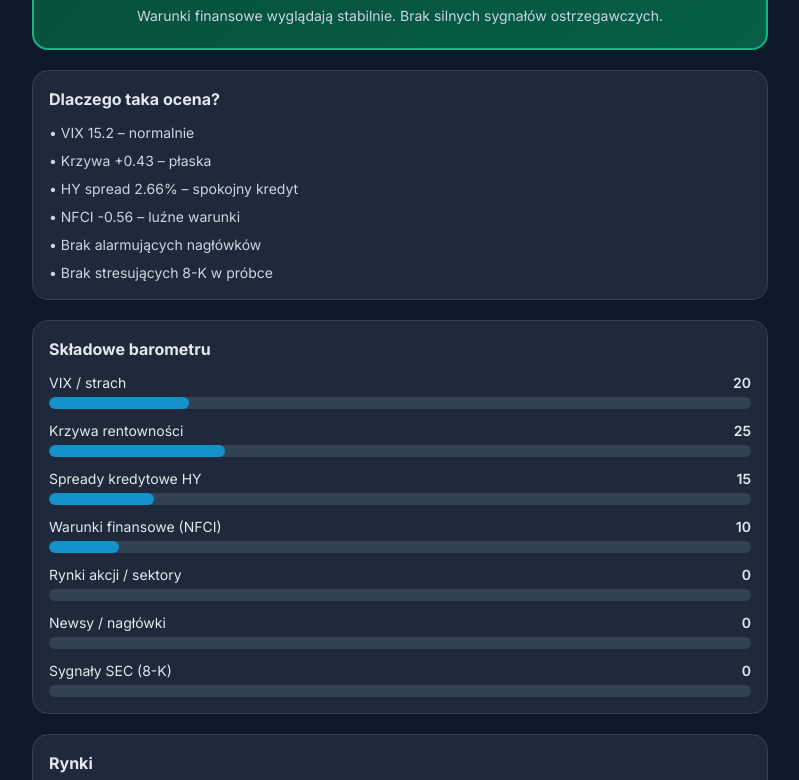
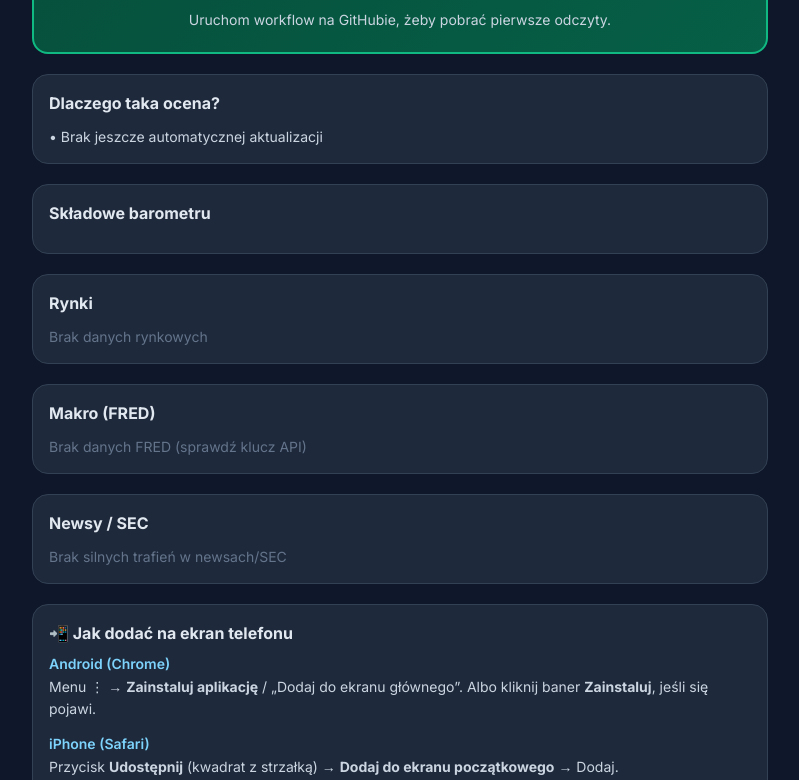
Before and after one commit to AIHD-pl/crisis-barometer, a plain HTML site: page index.html in a window 1280 px wide. Shown: the part 273-1053 px from the top of the page, without its empty margins (240-1039 px from the left). Drawn offline with nearby package versions, Linux system fonts and the light colour scheme.

Commit message:
Add files via upload

```diff
--- a/index.html
+++ b/index.html
@@ -5,12 +5,18 @@
   <meta name="viewport" content="width=device-width, initial-scale=1.0, maximum-scale=1.0, user-scalable=no, viewport-fit=cover" />
   <meta name="theme-color" content="#0f172a" />
   <meta name="apple-mobile-web-app-capable" content="yes" />
-  <title>Barometr Ryzyka Finansowego</title>
+  <meta name="apple-mobile-web-app-status-bar-style" content="black-translucent" />
+  <meta name="apple-mobile-web-app-title" content="Barometr" />
+  <meta name="mobile-web-app-capable" content="yes" />
+  <meta name="description" content="Barometr ryzyka finansowego – wczesne sygnały napięcia w systemie" />
   <link rel="manifest" href="manifest.json" />
+  <link rel="apple-touch-icon" href="icon-192.png" />
+  <link rel="icon" type="image/png" href="icon-192.png" />
+  <title>Barometr Ryzyka</title>
   <script src="https://cdn.tailwindcss.com"></script>
   <link href="https://fonts.googleapis.com/css2?family=Inter:wght@400;500;600;700;800&display=swap" rel="stylesheet">
   <style>
-    body { font-family: Inter, system-ui, sans-serif; background:#0f172a; color:#e2e8f0; margin:0; min-height:100dvh; }
+    body { font-family: Inter, system-ui, sans-serif; background:#0f172a; color:#e2e8f0; margin:0; min-height:100dvh; padding-bottom: env(safe-area-inset-bottom); }
     .card { background:#1e293b; border:1px solid #334155; border-radius:16px; }
     .good { background:linear-gradient(135deg,#064e3b,#065f46); border-color:#10b981; }
     .warn { background:linear-gradient(135deg,#713f12,#854d0e); border-color:#eab308; }
@@ -18,16 +24,39 @@
     .crit { background:linear-gradient(135deg,#7f1d1d,#991b1b); border-color:#ef4444; }
     .bar-bg { background:#334155; border-radius:999px; height:12px; overflow:hidden; }
     .bar-fill { height:100%; border-radius:999px; transition:width .4s; }
+    .install-banner {
+      position: fixed; left: 12px; right: 12px; bottom: calc(12px + env(safe-area-inset-bottom));
+      background: #1e293b; border: 1px solid #38bdf8; border-radius: 16px;
+      padding: 14px 16px; z-index: 100; box-shadow: 0 10px 30px rgba(0,0,0,.45);
+    }
   </style>
 </head>
-<body class="p-4 max-w-3xl mx-auto pb-10">
-  <header class="mb-5 flex items-start justify-between gap-3">
+<body class="p-4 max-w-3xl mx-auto pb-28">
+
+  <!-- BANER INSTALACJI -->
+  <div id="installBanner" class="install-banner hidden">
+    <div class="flex items-start gap-3">
+      <div class="text-2xl">📲</div>
+      <div class="flex-1">
+        <div class="font-semibold text-sm">Zainstaluj na telefonie</div>
+        <div id="installHint" class="text-xs text-slate-400 mt-1 leading-relaxed">
+          Dodaj Barometr do ekranu głównego – będzie działał jak zwykła aplikacja.
+        </div>
+        <div class="flex gap-2 mt-3">
+          <button id="installBtn" onclick="installApp()" class="bg-sky-500 text-white text-sm font-medium px-4 py-2 rounded-lg">Zainstaluj</button>
+          <button onclick="hideInstall()" class="text-slate-400 text-sm px-3 py-2">Później</button>
+        </div>
+      </div>
+    </div>
+  </div>
+
+  <header class="mb-5 flex items-start justify-between gap-3 pt-1">
     <div>
       <h1 class="text-2xl font-extrabold">🌡️ Barometr Ryzyka</h1>
-      <p class="text-slate-400 text-sm">Wczesne sygnały napięcia w systemie finansowym</p>
+      <p class="text-slate-400 text-sm">Wczesne sygnały napięcia finansowego</p>
       <p id="updated" class="text-xs text-slate-500 mt-1">Ładowanie...</p>
     </div>
-    <button onclick="loadData()" class="w-11 h-11 rounded-full bg-slate-700 text-lg">🔄</button>
+    <button onclick="loadData()" class="w-11 h-11 rounded-full bg-slate-700 text-lg active:scale-95 transition" aria-label="Odśwież">🔄</button>
   </header>
 
   <section id="mainCard" class="card border-2 p-5 mb-5 text-center">
@@ -63,12 +92,100 @@
     <div id="newsSec" class="space-y-2 text-sm text-slate-300"></div>
   </section>
 
-  <section class="card p-4 text-xs text-slate-500 leading-relaxed">
+  <!-- Instrukcja instalacji zawsze widoczna na dole -->
+  <section class="card p-4 mb-5">
+    <h2 class="font-bold mb-2">📲 Jak dodać na ekran telefonu</h2>
+    <div class="text-sm text-slate-300 space-y-3 leading-relaxed">
+      <div>
+        <div class="font-semibold text-sky-300">Android (Chrome)</div>
+        <div>Menu ⋮ → <b>Zainstaluj aplikację</b> / „Dodaj do ekranu głównego”.
+        Albo kliknij baner <b>Zainstaluj</b>, jeśli się pojawi.</div>
+      </div>
+      <div>
+        <div class="font-semibold text-sky-300">iPhone (Safari)</div>
+        <div>Przycisk <b>Udostępnij</b> (kwadrat z strzałką) → <b>Dodaj do ekranu początkowego</b> → Dodaj.</div>
+      </div>
+    </div>
+  </section>
+
+  <section class="card p-4 text-xs text-slate-500 leading-relaxed mb-6">
     To nie jest porada inwestycyjna ani prognoza daty kryzysu. Barometr składa publiczne wskaźniki w prostą ocenę napięcia.
-    Dane odświeżają się automatycznie co ok. 6 godzin przez GitHub Actions.
+    Dane odświeżają się automatycznie co ok. 6 godzin.
   </section>
 
 <script>
+  let deferredPrompt = null;
+
+  // --- PWA: service worker ---
+  if ('serviceWorker' in navigator) {
+    navigator.serviceWorker.register('./sw.js', { scope: './' }).catch(console.error);
+  }
+
+  // --- PWA: install prompt (Android/Chrome) ---
+  window.addEventListener('beforeinstallprompt', (e) => {
+    e.preventDefault();
+    deferredPrompt = e;
+    if (!localStorage.getItem('installDismissed')) {
+      showInstallBanner('android');
+    }
+  });
+
+  window.addEventListener('appinstalled', () => {
+    hideInstall();
+    deferredPrompt = null;
+  });
+
+  function isIos() {
+    return /iphone|ipad|ipod/i.test(navigator.userAgent);
+  }
+  function isInStandalone() {
+    return window.matchMedia('(display-mode: standalone)').matches || window.navigator.standalone === true;
+  }
+
+  function showInstallBanner(mode) {
+    const banner = document.getElementById('installBanner');
+    const hint = document.getElementById('installHint');
+    const btn = document.getElementById('installBtn');
+    if (isInStandalone()) return;
+
+    if (mode === 'ios' || (isIos() && !deferredPrompt)) {
+      hint.innerHTML = 'Na iPhonie: kliknij <b>Udostępnij</b> (□↑) na dole Safari, potem <b>Dodaj do ekranu początkowego</b>.';
+      btn.classList.add('hidden');
+    } else {
+      hint.textContent = 'Dodaj Barometr do ekranu głównego – będzie działał jak zwykła aplikacja.';
+      btn.classList.remove('hidden');
+    }
+    banner.classList.remove('hidden');
+  }
+
+  function hideInstall() {
+    document.getElementById('installBanner').classList.add('hidden');
+    localStorage.setItem('installDismissed', '1');
+  }
+
+  async function installApp() {
+    if (!deferredPrompt) {
+      if (isIos()) {
+        showInstallBanner('ios');
+        return;
+      }
+      alert('W Chrome: menu ⋮ → Zainstaluj aplikację');
+      return;
+    }
+    deferredPrompt.prompt();
+    await deferredPrompt.userChoice;
+    deferredPrompt = null;
+    hideInstall();
+  }
+
+  // Pokaż wskazówkę iOS po chwili, jeśli nie zainstalowane
+  setTimeout(() => {
+    if (isIos() && !isInStandalone() && !localStorage.getItem('installDismissed')) {
+      showInstallBanner('ios');
+    }
+  }, 1500);
+
+  // --- Dane ---
   async function loadData(){
     document.getElementById('updated').textContent = 'Odświeżam...';
     try{
@@ -131,7 +248,7 @@ function render(data){
     let html = '';
     if(news.hit_count) html += `<div class="mb-2 font-medium text-amber-300">Newsy stresowe: ${news.hit_count}</div>` +
       (news.hits||[]).slice(0,5).map(h=>`<div class="text-xs mb-1">• ${h.title}</div>`).join('');
-  if(sec.hit_count|| (sec.hits||[]).length) html += `<div class="mt-3 mb-2 font-medium text-purple-300">SEC 8-K: ${sec.hit_count||sec.hits.length}</div>` +
+    if(sec.hit_count || (sec.hits||[]).length) html += `<div class="mt-3 mb-2 font-medium text-purple-300">SEC 8-K: ${sec.hit_count||sec.hits.length}</div>` +
       (sec.hits||[]).slice(0,5).map(h=>`<div class="text-xs mb-1">• ${h.title}</div>`).join('');
     if(!html) html = '<div class="text-slate-500">Brak silnych trafień w newsach/SEC</div>';
     document.getElementById('newsSec').innerHTML = html;
--- a/monitor_data/latest_report.json
+++ b/monitor_data/latest_report.json
@@ -1,302 +1,16 @@
 {
-  "timestamp": "2026-09-04T08:29:33.344679Z",
+  "timestamp": "2026-09-02T12:00:00Z",
   "barometer": {
-    "score": 12.6,
+    "score": 0,
     "level": "spokojnie",
-    "level_label": "🟢 Spokojnie",
-    "description": "Warunki finansowe wyglądają stabilnie. Brak silnych sygnałów ostrzegawczych.",
-    "components": [
-      {
-        "name": "VIX / strach",
-        "score": 20,
-        "weight": 0.2
-      },
-      {
-        "name": "Krzywa rentowności",
-        "score": 25,
-        "weight": 0.18
-      },
-      {
-        "name": "Spready kredytowe HY",
-        "score": 15,
-        "weight": 0.18
-      },
-      {
-        "name": "Warunki finansowe (NFCI)",
-        "score": 10,
-        "weight": 0.14
-      },
-      {
-        "name": "Rynki akcji / sektory",
-        "score": 0,
-        "weight": 0.15
-      },
-      {
-        "name": "Newsy / nagłówki",
-        "score": 0,
-        "weight": 0.08
-      },
-      {
-        "name": "Sygnały SEC (8-K)",
-        "score": 0,
-        "weight": 0.07
-      }
-    ],
-    "reasons": [
-      "VIX 15.2 – normalnie",
-      "Krzywa +0.43 – płaska",
-      "HY spread 2.66% – spokojny kredyt",
-      "NFCI -0.56 – luźne warunki",
-      "Brak alarmujących nagłówków",
-      "Brak stresujących 8-K w próbce"
-    ]
+    "level_label": "🟢 Oczekiwanie na dane",
+    "description": "Uruchom workflow na GitHubie, żeby pobrać pierwsze odczyty.",
+    "components": [],
+    "reasons": ["Brak jeszcze automatycznej aktualizacji"]
   },
-  "fred": {
-    "VIXCLS": {
-      "id": "VIXCLS",
-      "label": "VIX (strach na giełdzie)",
-      "value": 15.2,
-      "date": "2026-09-02",
-      "change_pct": -6.98,
-      "history": [
-        16.01,
-        15.13,
-        15.85,
-        15.45,
-        15.21,
-        14.51,
-        14.43,
-        14.92,
-        16.34,
-        15.2
-      ]
-    },
-    "T10Y2Y": {
-      "id": "T10Y2Y",
-      "label": "Krzywa 10y-2y (odwrócenie = ostrzeżenie)",
-      "value": 0.43,
-      "date": "2026-09-03",
-      "change_pct": 7.5,
-      "history": [
-        0.5,
-        0.46,
-        0.47,
-        0.47,
-        0.47,
-        0.39,
-        0.41,
-        0.4,
-        0.4,
-        0.43
-      ]
-    },
-    "T10Y3M": {
-      "id": "T10Y3M",
-      "label": "Krzywa 10y-3m",
-      "value": 0.88,
-      "date": "2026-09-03",
-      "change_pct": 1.15,
-      "history": [
-        0.86,
-        0.83,
-        0.78,
-        0.81,
-        0.83,
-        0.83,
-        0.84,
-        0.87,
-        0.87,
-        0.88
-      ]
-    },
-    "BAMLH0A0HYM2": {
-      "id": "BAMLH0A0HYM2",
-      "label": "Spready high-yield (kredyt śmieciowy)",
-      "value": 2.66,
-      "date": "2026-09-02",
-      "change_pct": 0.38,
-      "history": [
-        2.75,
-        2.7,
-        2.69,
-        2.7,
-        2.67,
-        2.63,
-        2.6,
-        2.63,
-        2.65,
-        2.66
-      ]
-    },
-    "DFF": {
-      "id": "DFF",
-      "label": "Stopa Fed Funds",
-      "value": 3.63,
-      "date": "2026-09-02",
-      "change_pct": 0.0,
-      "history": [
-        3.63,
-        3.63,
-        3.63,
-        3.63,
-        3.63,
-        3.63,
-        3.63,
-        3.63,
-        3.63,
-        3.63
-      ]
-    },
-    "DTWEXBGS": {
-      "id": "DTWEXBGS",
-      "label": "Indeks dolara (DXY proxy)",
-      "value": 118.7479,
-      "date": "2026-08-28",
-      "change_pct": 0.33,
-      "history": [
-        118.814,
-        118.9831,
-        118.3328,
-        118.2548,
-        118.0628,
-        118.3195,
-        118.2283,
-        118.4461,
-        118.3583,
-        118.7479
-      ]
-    },
-    "NFCI": {
-      "id": "NFCI",
-      "label": "Chicago Fed National Financial Conditions",
-      "value": -0.558,
-      "date": "2026-08-28",
-      "change_pct": -0.36,
-      "history": [
-        -0.514,
-        -0.52,
-        -0.526,
-        -0.532,
-        -0.538,
-        -0.544,
-        -0.549,
-        -0.553,
-        -0.556,
-        -0.558
-      ]
-    },
-    "STLFSI4": {
-      "id": "STLFSI4",
-      "label": "St. Louis Fed Stress Index",
-      "value": -0.8526,
-      "date": "2026-08-28",
-      "change_pct": -5.25,
-      "history": [
-        -0.6427,
-        -0.7224,
-        -0.8812,
-        -0.6994,
-        -0.8245,
-        -0.5046,
-        -0.7696,
-        -0.8276,
-        -0.8101,
-        -0.8526
-      ]
-    },
-    "WALCL": {
-      "id": "WALCL",
-      "label": "Bilans Fed (płynność)",
-      "value": 6737204.0,
-      "date": "2026-09-02",
-      "change_pct": 0.09,
-      "history": [
-        6724564.0,
-        6735609.0,
-        6743028.0,
-        6747378.0,
-        6738190.0,
-        6748567.0,
-        6759955.0,
-        6745699.0,
-        6730912.0,
-        6737204.0
-      ]
-    }
-  },
-  "markets": {
-    "^GSPC": {
-      "label": "S&P 500",
-      "price": 7747.71,
-      "change_1d_pct": 1.06,
-      "change_5d_pct": 0.22
-    },
-    "^DJI": {
-      "label": "Dow Jones",
-      "price": 53686.11,
-      "change_1d_pct": 1.18,
-      "change_5d_pct": 0.22
-    },
-    "^IXIC": {
-      "label": "Nasdaq",
-      "price": 26584.06,
-      "change_1d_pct": 1.4,
-      "change_5d_pct": 0.16
-    },
-    "^VIX": {
-      "label": "VIX",
-      "price": 14.18,
-      "change_1d_pct": -0.98,
-      "change_5d_pct": -1.73
-    },
-    "HYG": {
-      "label": "ETF high-yield",
-      "price": 79.21,
-      "change_1d_pct": 0.13,
-      "change_5d_pct": -0.28
-    },
-    "LQD": {
-      "label": "ETF corporate IG",
-      "price": 105.5,
-      "change_1d_pct": 0.14,
-      "change_5d_pct": -0.74
-    },
-    "TLT": {
-      "label": "ETF długich obligacji",
-      "price": 82.07,
-      "change_1d_pct": 0.15,
-      "change_5d_pct": -0.9
-    },
-    "GLD": {
-      "label": "Złoto",
-      "price": 410.22,
-      "change_1d_pct": 1.85,
-      "change_5d_pct": -2.93
-    },
-    "UUP": {
-      "label": "Dolar ETF",
-      "price": 28.01,
-      "change_1d_pct": -0.57,
-      "change_5d_pct": -0.04
-    },
-    "XLF": {
-      "label": "Sektor finansowy",
-      "price": 58.56,
-      "change_1d_pct": 1.56,
-      "change_5d_pct": 1.17
-    }
-  },
-  "news": {
-    "hits": [],
-    "scanned_titles": 25,
-    "hit_count": 0
-  },
-  "sec": {
-    "hits": [],
-    "hit_count": 0
-  },
-  "meta": {
-    "fred_key_present": true,
-    "version": "1.0"
-  }
+  "fred": {},
+  "markets": {},
+  "news": {"hits": [], "hit_count": 0},
+  "sec": {"hits": [], "hit_count": 0},
+  "meta": {"fred_key_present": false, "version": "1.0"}
 }
```
Also changed, not shown: sw.js (added, +36 -0 lines), icon-192.png (added), icon-512.png (added), manifest.json, 1 other file. Lines whose indentation alone changed are shown as unchanged.
